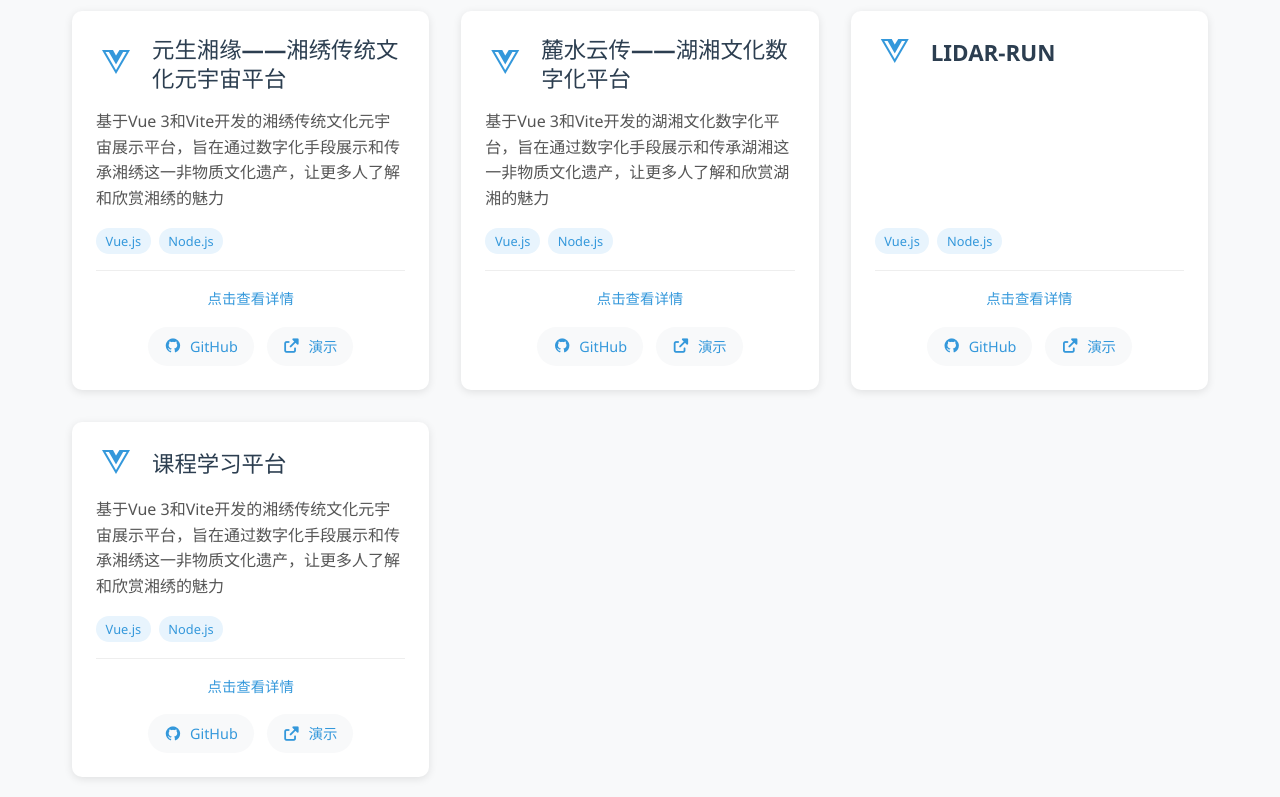
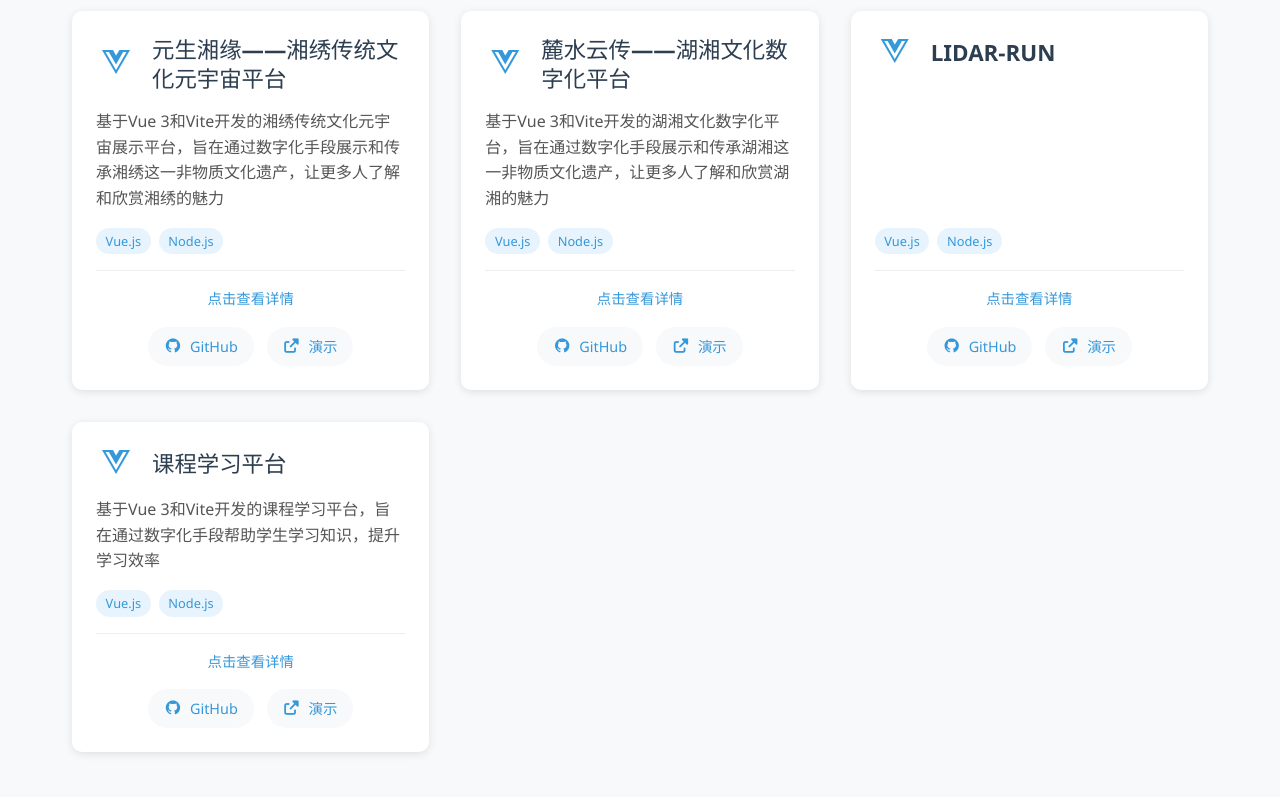
Before and after one commit to AZcookiecat/Blog-XK, a Vue app: page /projects in a window 1280 px wide. Shown: the part 403-1200 px from the top of the page. Built offline with nearby package versions, Linux system fonts and the light colour scheme.

Commit message:
接入部分成员个人网站

```diff
--- a/src/views/CollaborationView.vue
+++ b/src/views/CollaborationView.vue
@@ -229,9 +229,9 @@ export default {
         { id: 3, name: '李神洲', role: '项目负责人', avatar: '/avatar/微信图片_2025-10-23_123802_269.jpg', website: '' },
         { id: 4, name: '宋雨昕', role: '前端开发', avatar: '/avatar/微信图片_2025-10-23_130009_179.jpg', website: '' },
         { id: 5, name: '宁妍', role: '', avatar: '/avatar/微信图片_2025-10-23_123808_511.jpg', website: '' },
-        { id: 6, name: '汤青榕', role: '', avatar: '/avatar/微信图片_2025-10-23_123813_525.jpg', website: '' },
+        { id: 6, name: '汤青榕', role: '', avatar: '/avatar/微信图片_2025-10-23_123813_525.jpg', website: 'https://ttt0507rrr.netlify.app/' },
         { id: 7, name: '王海', role: '', avatar: '/avatar/微信图片_2025-10-23_123828_698.jpg', website: '' },
-        { id: 8, name: '余思哲', role: '', avatar: '/avatar/微信图片_2025-10-23_123822_747.jpg', website: '' },
+        { id: 8, name: '余思哲', role: '', avatar: '/avatar/微信图片_2025-10-23_123822_747.jpg', website: 'https://mufengblog.netlify.app/' },
         { id: 9, name: '胡富喻', role: '', avatar: '/avatar/微信图片_2025-10-23_123838_958.jpg', website: '' }
       ],
       tasks: [
--- a/src/views/ProjectView.vue
+++ b/src/views/ProjectView.vue
@@ -146,7 +146,7 @@ export default {
         {
           id: '4',
           title: '课程学习平台',
-          description: '基于Vue 3和Vite开发的湘绣传统文化元宇宙展示平台，旨在通过数字化手段展示和传承湘绣这一非物质文化遗产，让更多人了解和欣赏湘绣的魅力',
+          description: '基于Vue 3和Vite开发的课程学习平台，旨在通过数字化手段帮助学生学习知识，提升学习效率',
           icon: 'fab fa-vuejs fa-2x',
           tags: ['Vue.js', 'Node.js'],
           githubLink: 'https://github.com/AZcookiecat/schoolclasses',
```
